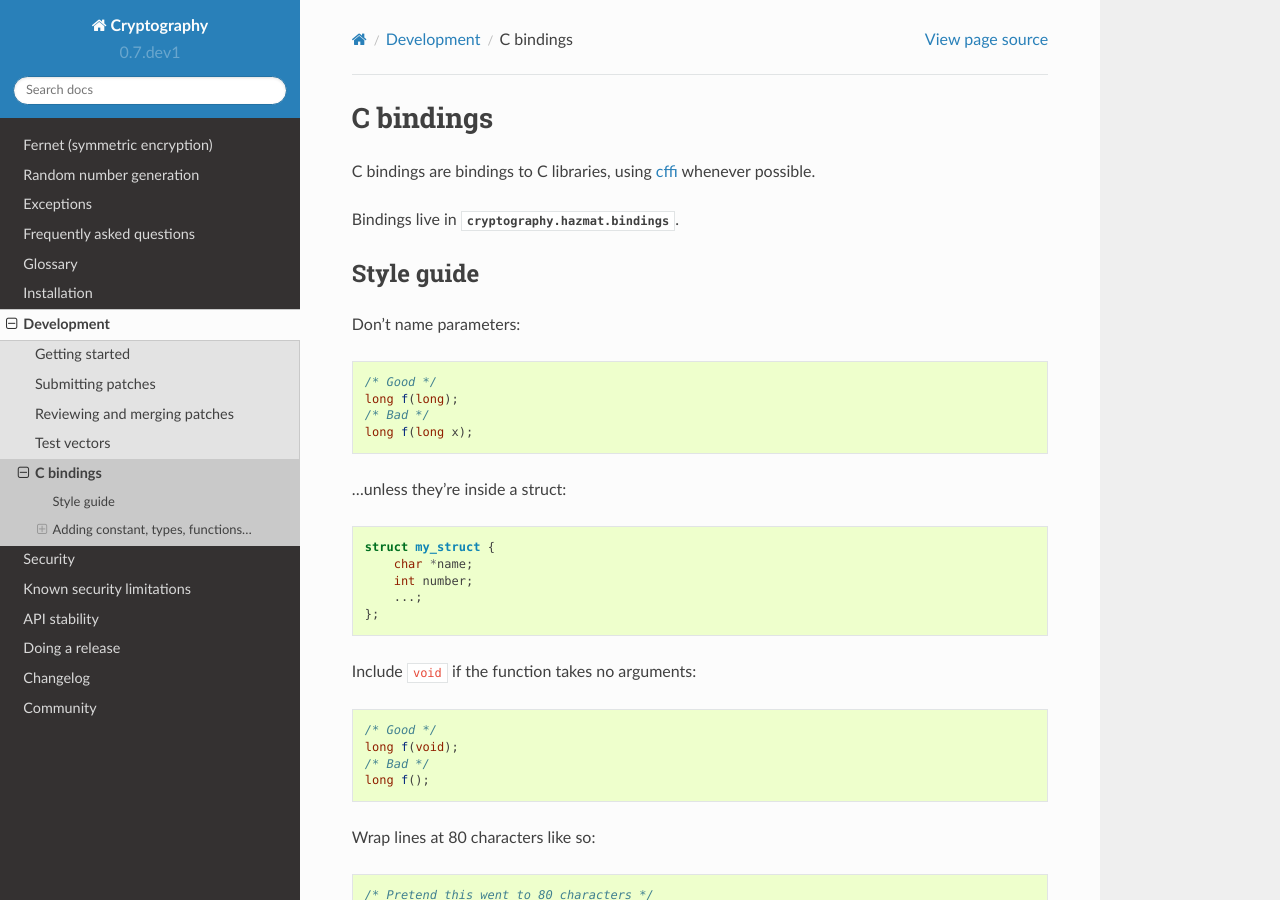
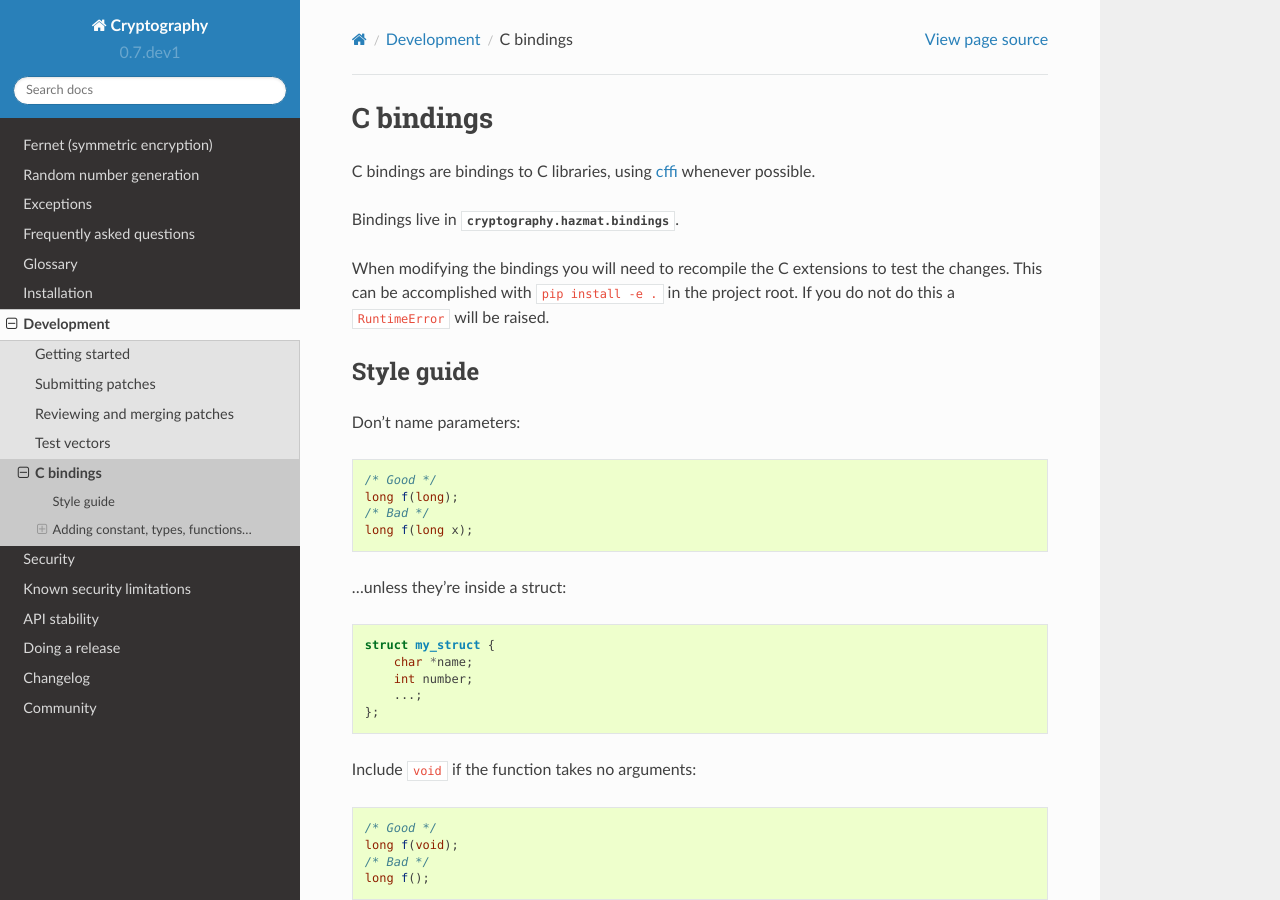
Before and after one commit to WebKing0121/cryptography, a Sphinx documentation site: the page built from docs/development/c-bindings.rst, in a window 1280 px wide and 900 px high. Built offline with Sphinx 7.4.7 and the Read the Docs theme 2.0.0, drawn with Linux system fonts in a browser that asks for light colours; pages that are not in the unit, such as notebooks, are missing from menus.

Commit message:
update docs to fix #1481

```diff
--- a/docs/development/c-bindings.rst
+++ b/docs/development/c-bindings.rst
@@ -6,6 +6,10 @@ C bindings are bindings to C libraries, using cffi_ whenever possible.
 .. _cffi: http://cffi.readthedocs.org
 
 Bindings live in :py:mod:`cryptography.hazmat.bindings`.
+
+When modifying the bindings you will need to recompile the C extensions to
+test the changes. This can be accomplished with ``pip install -e .`` in the
+project root. If you do not do this a ``RuntimeError`` will be raised.
 
 Style guide
 -----------
```
